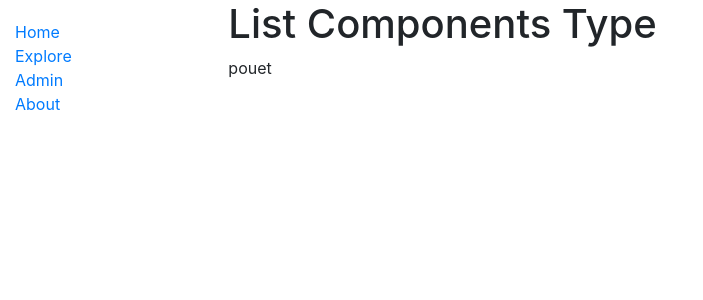
After one commit to Patarimi/rf-soa, a Django app: page /techno/list_compo_type in a window 1280 px wide. The commit adds this page. Shown: the top 300 px of the page, without its empty margins (0-703 px from the left). Run offline with Django 3.2, Linux system fonts and the light colour scheme; data that the repository does not hold is empty; some libraries are stand-ins or nearby versions.

Commit message:
first dev

```diff
--- a/techno/templates/index.html
+++ b/techno/templates/index.html
@@ -10,8 +10,8 @@
   <h2>Contenu dynamique</h2>
   <p>La bibliothèque dispose des enregistrements suivants:</p>
   <ul>
-    <li><strong>Livres:</strong> {{ num_books }}</li>
-    <li><strong>Copies:</strong> {{ num_instances }}</li>
+    <li><strong>Livres:</strong> {{ compo_num }}</li>
+    <li><strong>Copies:</strong> {{ compo_type_num }}</li>
     <li><strong>Copies disponibles:</strong> {{ num_instances_available }}</li>
     <li><strong>Auteurs:</strong> {{ num_authors }}</li>
   </ul>
--- /dev/null
+++ b/techno/templates/list.html
@@ -0,0 +1,14 @@
+{% extends "base_generic.html" %}
+
+{% block content %}
+<h1> List Components Type</h1>
+{% if components_type_list %}
+    <ul>
+    {% for CompType in components_type_list %}
+        <li> <a href="{{ CompType.getabsolute_url }}"> {{ CompType.name }} </a></li>
+    {% endfor %}
+    </ul>
+{% else %}
+    pouet
+{%endif%}
+{% endblock %}
--- a/techno/urls.py
+++ b/techno/urls.py
@@ -5,4 +5,5 @@ from . import views
 urlpatterns = [
     path('', views.index, name="index"),
     path('explore', views.explore, name="explore"),
+    path('list_compo_type', views.ListCompoType.as_view(), name="list_compo_type"),
          ]
--- a/techno/views.py
+++ b/techno/views.py
@@ -1,8 +1,22 @@
 from django.shortcuts import render
+from django.views import generic
+from techno.models import Components_Type, Component
 
 def index(request):
-    return render(request, "index.html")
-
+    context = {
+        "compo_num": Component.objects.all().count(),
+        "compo_type_num": Components_Type.objects.all().count(),
+        }
+    return render(request, "index.html", context)
 
 def explore(request):
+
     return render(request, "explore.html")
+
+class ListCompoType(generic.ListView):
+    model = Components_Type
+    template_name = "list.html"
+
+class ListCompo(generic.ListView):
+    model = Component
+    template_name = "list.html"
```
